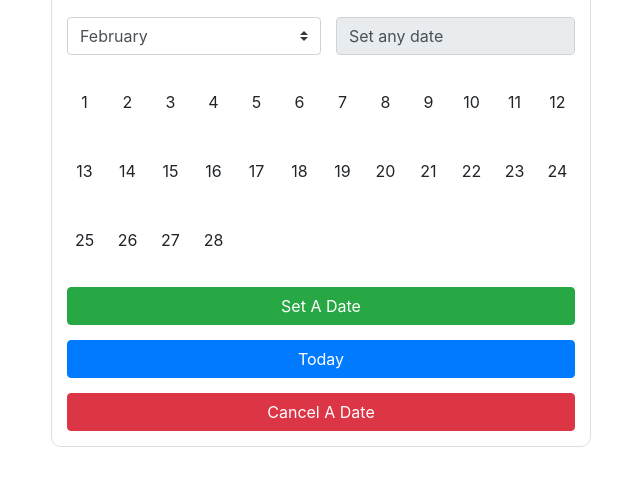
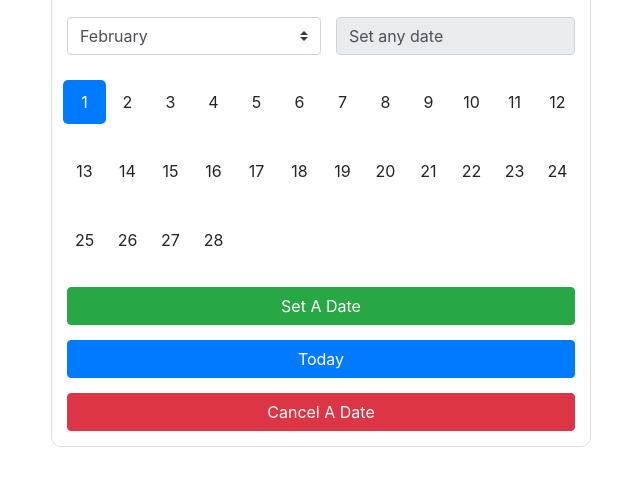
Before and after one commit to KATSEDUARD/KATSEDUARD.github.io, a plain HTML site: page index.html in a window 1280 px wide. In both pictures the pointer is over the element 118 px from the left and 211 px from the top of the page. Shown: the part 109-594 px from the top of the page, without its empty margins (34-674 px from the left). Drawn offline with nearby package versions, Linux system fonts and the light colour scheme.

Commit message:
vuecalendar

```diff
--- a/calendar.css
+++ b/calendar.css
@@ -23,13 +23,13 @@
     padding-right: 11px !important;
 }
 
-#days > div:hover {
+#calendar__days > div:hover {
     background: #007bff;
     color: white;
     cursor: pointer;
 }
 
-#days > div:focus{
+#calendar__days > div:focus{
     border: 3px solid black;
 }
 
```
